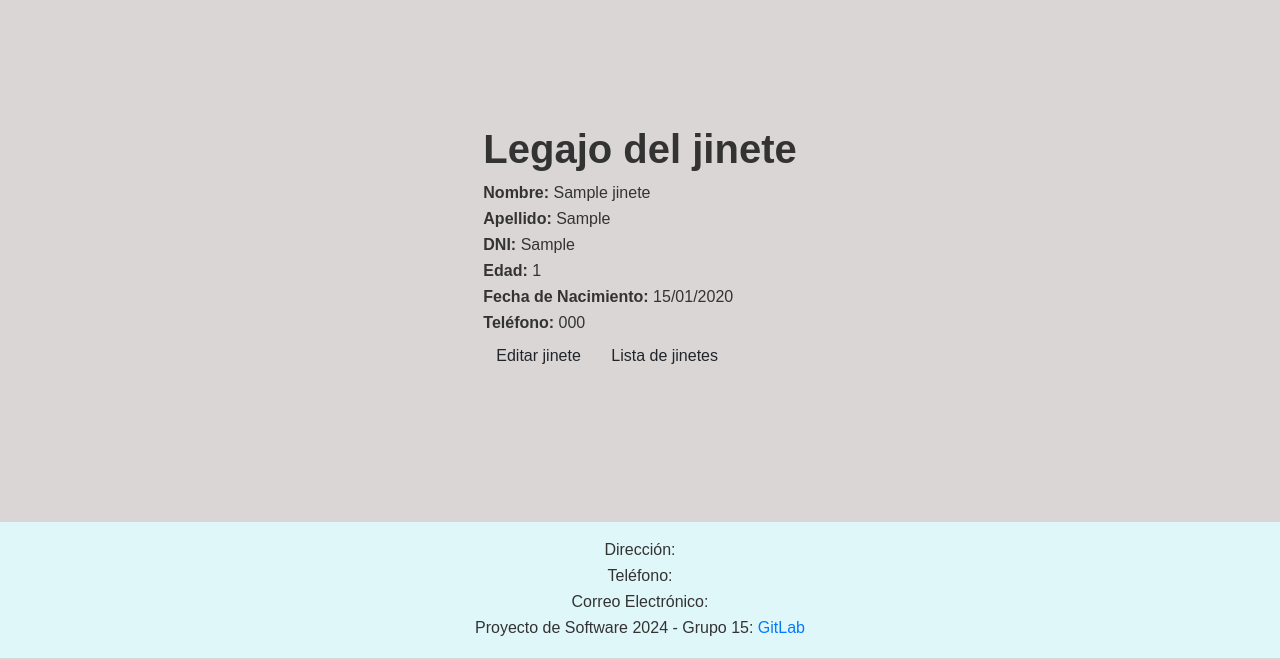
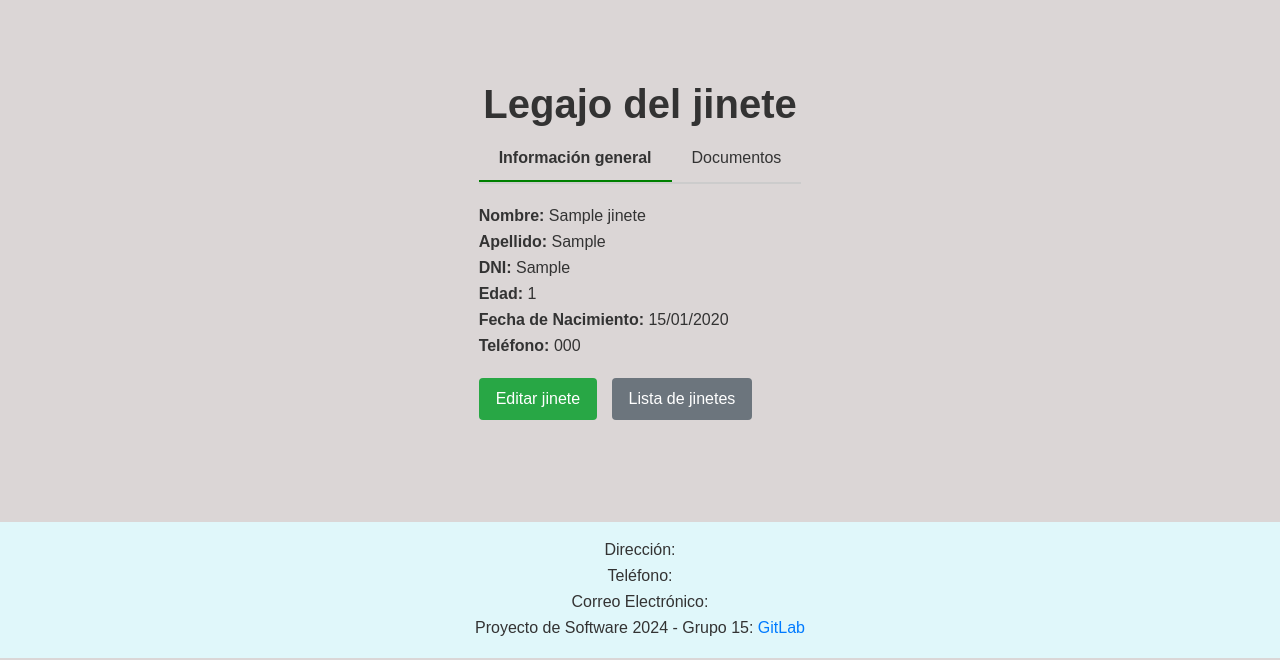
Before and after one commit to Teddyware01/CEDICA, a Flask app: a page that uses admin/src/web/templates/jya/ver_jya.html in a window 1280 px wide. Shown: the part 70-730 px from the top of the page. Run offline with Flask 3, Linux system fonts and the light colour scheme; tables that the repository leaves empty hold one stand-in row (values such as "Sample post"); some libraries are stand-ins or nearby versions.

Commit message:
Busqueda con filtro y pestaña de legajos.

```diff
--- a/admin/src/core/jya/__init__.py
+++ b/admin/src/core/jya/__init__.py
@@ -34,9 +34,11 @@
             or_(
                 Jinete.nombre.like(f"%{search}%"),
                 Jinete.apellido.like(f"%{search}%"),
-                Jinete.dni.like(f"%{search}%")
+                Jinete.dni.like(f"%{search}%"),
+                #Falta agregar busqueda por profesionales.
             )
     )
+
     if sort_by:
         if sort_by == "nombre_asc":
             query = query.order_by(Jinete.nombre.asc())
--- a/admin/src/web/controllers/jya.py
+++ b/admin/src/web/controllers/jya.py
@@ -11,9 +11,10 @@
 @bp.get("/")
 def listar_jinetes():
     sort_by = request.args.get("sort_by")
+    search = request.args.get('search', '')
     page = request.args.get('page', 1, type=int)
     per_page = 3
-    jinetes = jya.list_jinetes(sort_by=sort_by).paginate(page=page, per_page=per_page)
+    jinetes = jya.list_jinetes(sort_by=sort_by, search=search).paginate(page=page, per_page=per_page)
 
     return render_template("jya/listado_jya.html", jinetes=jinetes)
 
--- a/admin/src/web/templates/jya/listado_jya.html
+++ b/admin/src/web/templates/jya/listado_jya.html
@@ -12,7 +12,7 @@
     <h1 class="text-center">Listado de jinetes</h1>
 
     <div class="actions">
-        <a href="{{ url_for('jya.add_jinete_form') }}" class="btn btn-add btn-primary">Agregar jinete</a>
+        <a href="{{ url_for('jya.add_jinete_form') }}" class="btn btn-add btn-primary" style="margin: 10px 0;">Agregar jinete</a>
     </div>
 
     <!-- Formulario de búsqueda y ordenamiento -->
@@ -25,6 +25,9 @@
             <option value="apellido_desc">Apellido (Descendente)</option>
         </select>
         <button type="submit" class="btn btn-sort btn-secondary">Ordenar</button>
+
+        <input type="text" id="search" name="search" placeholder="Nombre, apellido, dni o profesionales" value="{{ request.args.get('search', '') }}">
+        <button type="submit" class="btn btn-sort btn-secondary">Buscar</button>
     </form>
 
     <!-- Lista de jinetes -->
--- a/admin/src/web/templates/jya/ver_jya.html
+++ b/admin/src/web/templates/jya/ver_jya.html
@@ -4,23 +4,69 @@
 
 {% block head %}
     {{ super() }}
+
 {% endblock %}
 
 {% block content %}
     <div>
         <h1 class="text-center">Legajo del jinete</h1>
 
-        <p><strong>Nombre:</strong> {{jinete.nombre}}</p>
+        <!-- Contenedor de pestañas -->
+        <div class="tab-container">
+            <div class="tab active" onclick="openTab(event, 'general')">Información general</div>
+            <div class="tab" onclick="openTab(event, 'documentos')">Documentos</div>
+        </div>
+
+        <!-- Contenido de la pestaña "Información general" -->
+        <div id="general" class="tab-content active">
+            <p><strong>Nombre:</strong> {{ jinete.nombre }}</p>
             <p><strong>Apellido:</strong> {{ jinete.apellido }}</p>
             <p><strong>DNI:</strong> {{ jinete.dni }}</p>
             <p><strong>Edad:</strong> {{ jinete.edad }}</p>
             <p><strong>Fecha de Nacimiento:</strong> {{ jinete.fecha_nacimiento.strftime('%d/%m/%Y') }}</p>
             <p><strong>Teléfono:</strong> {{ jinete.telefono }}</p>
 
+            <!-- Botones solo en Información general -->
             <div class="form-actions">
                 <a href="{{ url_for('jya.edit_jinete_form', jinete_id=jinete.id) }}" class="btn btn-edit">Editar jinete</a>
                 <a href="{{ url_for('jya.listar_jinetes') }}" class="btn btn-back">Lista de jinetes</a>
             </div>
+        </div>
 
+        <!-- Contenido de la pestaña "Documentos" -->
+        <div id="documentos" class="tab-content">
+            <p>Aquí se mostrarán los documentos del jinete.</p>
+
+            <!-- Botones de acción en Documentos -->
+            <div class="form-actions">
+                <a href="#" class="btn btn-enlace">+ Enlace</a>
+                <a href="#" class="btn btn-subir">↑ Subir</a>
             </div>
+        </div>
+    </div>
+
+    <script>
+        function openTab(evt, tabName) {
+            var i, tabContent, tabs;
+
+            // Ocultar todos los contenidos de las pestañas
+            tabContent = document.getElementsByClassName("tab-content");
+            for (i = 0; i < tabContent.length; i++) {
+                tabContent[i].style.display = "none";
+                tabContent[i].classList.remove("active");
+            }
+
+            // Eliminar la clase "active" de todas las pestañas
+            tabs = document.getElementsByClassName("tab");
+            for (i = 0; i < tabs.length; i++) {
+                tabs[i].classList.remove("active");
+            }
+
+            // Mostrar el contenido actual y agregar clase "active" a la pestaña seleccionada
+            document.getElementById(tabName).style.display = "block";
+            document.getElementById(tabName).classList.add("active");
+            evt.currentTarget.classList.add("active");
+        }
+    </script>
+
 {% endblock %}
--- a/admin/static/Styles.css
+++ b/admin/static/Styles.css
@@ -334,3 +334,60 @@
     padding-top: 1rem;
     padding-bottom: 1rem;
 }
+
+.tab-container {
+    display: flex;
+    border-bottom: 2px solid #ccc;
+    margin-bottom: 20px;
+}
+
+.tab {
+    padding: 10px 20px;
+    cursor: pointer;
+    border-bottom: 2px solid transparent;
+    transition: 0.3s;
+}
+
+.tab.active {
+    border-bottom: 2px solid green; /* Color verde para la pestaña activa */
+    font-weight: bold;
+}
+
+/* Ocultar contenido por defecto */
+.tab-content {
+    display: none;
+}
+
+/* Mostrar el contenido activo */
+.tab-content.active {
+    display: block;
+}
+
+.form-actions {
+    margin-top: 20px;
+}
+
+.btn {
+    padding: 8px 16px;
+    text-decoration: none;
+    background-color: #007bff;
+    color: white;
+    border-radius: 4px;
+    margin-right: 10px;
+}
+
+.btn-edit {
+    background-color: #28a745;
+}
+
+.btn-back {
+    background-color: #6c757d;
+}
+
+.btn-enlace {
+    background-color: #17a2b8;
+}
+
+.btn-subir {
+    background-color: #ffc107;
+}
```
Lines whose indentation alone changed are shown as unchanged.
